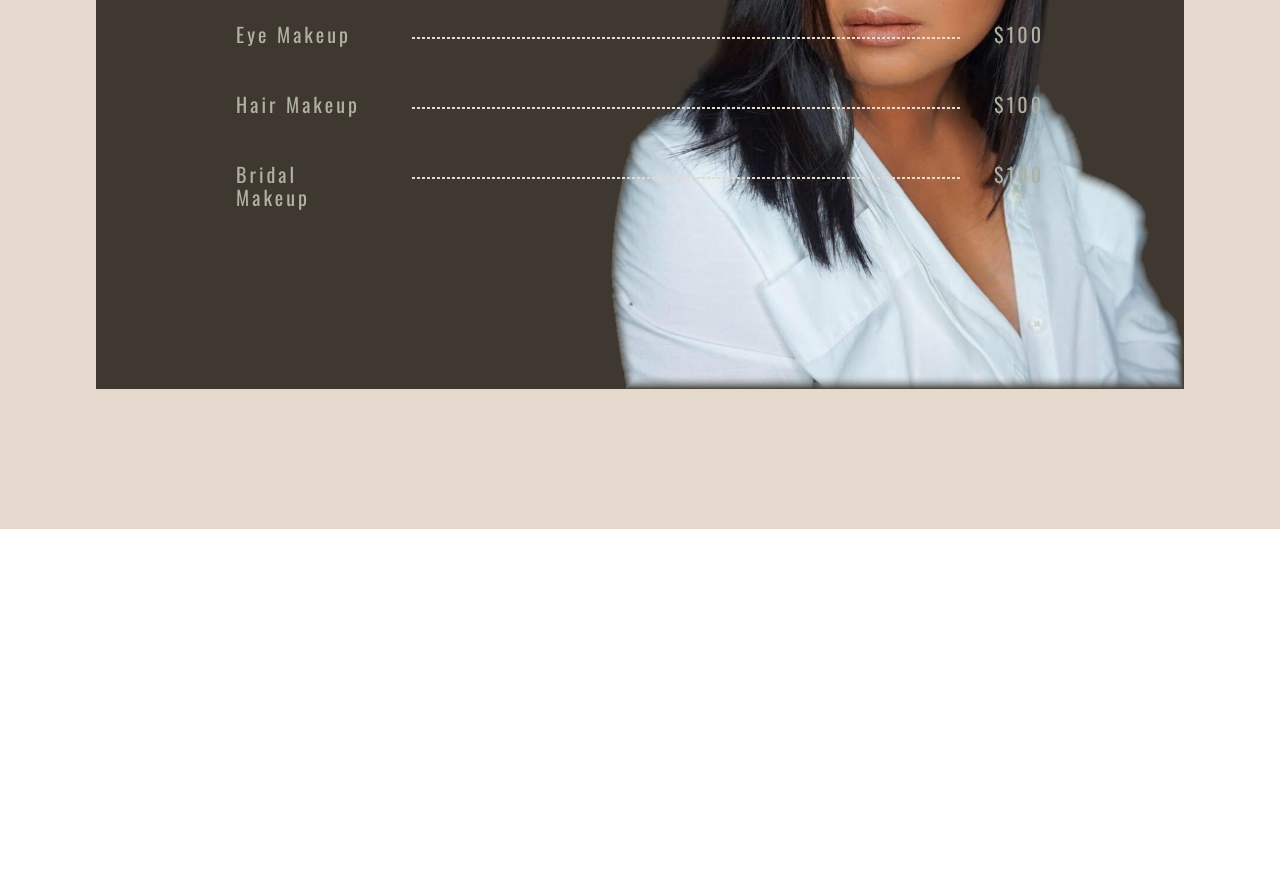
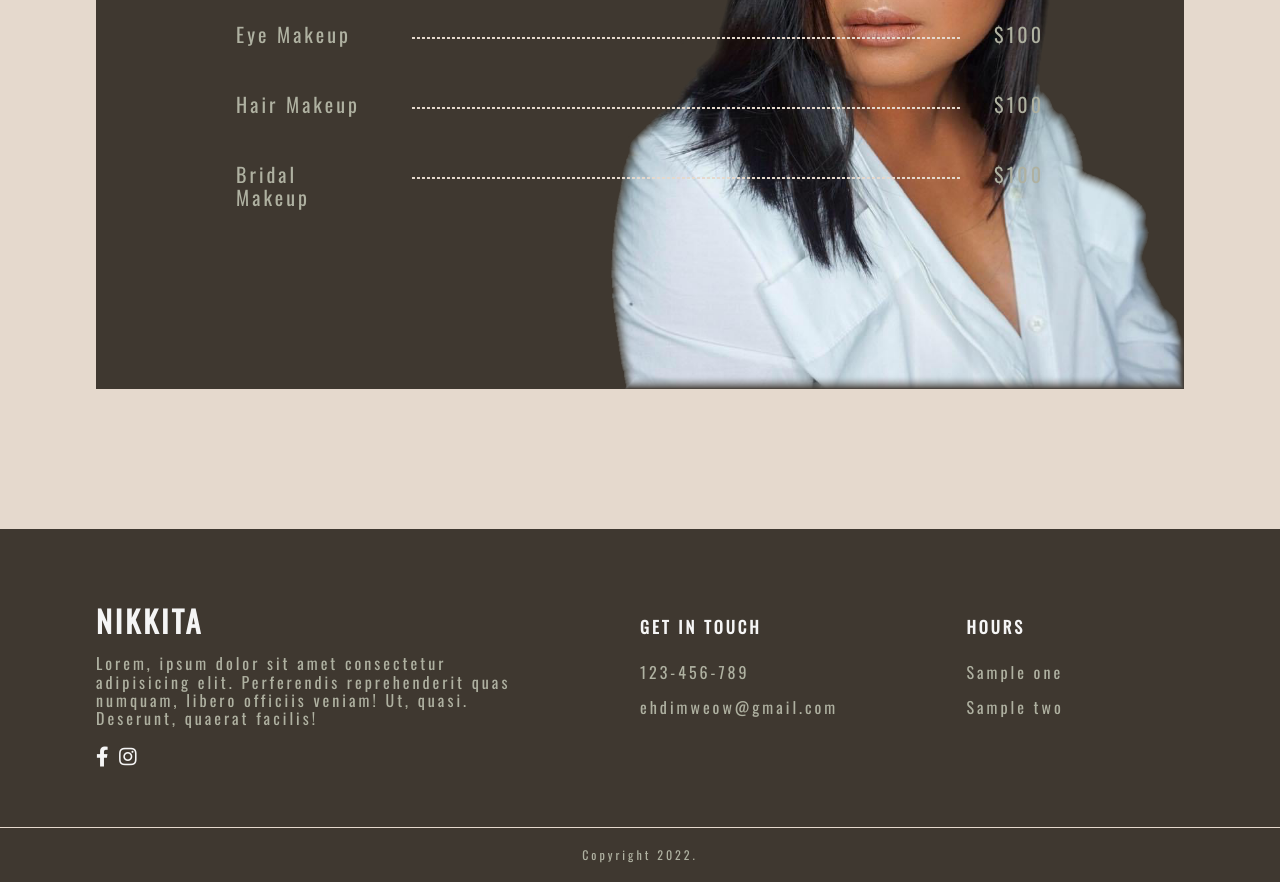
Before and after one commit to jfrani5/nikkita-makeup-project, a plain HTML site: page index.html in a window 1280 px wide. Shown: the part 4809-5691 px from the top of the page. Before the commit the page ends 5338 px from the top, so only its background shows below. Drawn offline with nearby package versions, Linux system fonts and the light colour scheme.

Commit message:
content for index.html in place

```diff
--- a/index.html
+++ b/index.html
@@ -6,6 +6,8 @@
    <meta name="viewport" content="width=device-width, initial-scale=1.0">
    <link rel="stylesheet" href="styles/styles.css">
    <link href="https://fonts.googleapis.com/css2?family=Oswald&display=swap" rel="stylesheet">
+   <link rel="stylesheet" href="https://use.fontawesome.com/releases/v5.15.4/css/all.css"
+      integrity="sha384-DyZ88mC6Up2uqS4h/KRgHuoeGwBcD4Ng9SiP4dIRy0EXTlnuz47vAwmeGwVChigm" crossorigin="anonymous">
    <title>Makeup By Nikkita</title>
 </head>
 <body>
@@ -130,8 +132,43 @@
                   <p>$100</p>
                </li>
             </ul>
-         </div>
-      </div>
+         </div> <!-- end of .box-price -->
+      </div> <!-- end of .price-container -->
    </section>
+   <!-- end of .price-section -->
+
+   <section class="contact-section">
+      <div class="wrapper contact-container">
+         <div class="bio-contact">
+            <h4>Nikkita</h4>
+            <p>Lorem, ipsum dolor sit amet consectetur adipisicing elit. Perferendis reprehenderit quas numquam, libero officiis veniam! Ut, quasi. Deserunt, quaerat facilis!</p>
+            <div class="links-contact">
+               <a href="#">
+                  <i class="fab fa-facebook-f"></i>
+               </a>
+               <a href="#">
+                  <i class="fab fa-instagram"></i>
+               </a>
+            </div>
+         </div> <!-- end of .bio-contact -->
+
+         <div class="info-contact contact-div">
+            <h5>Get in touch</h5>
+            <p>123-456-789</p>
+            <p>ehdimweow@gmail.com</p>
+         </div> <!-- end of info-contact -->
+
+         <div class="hours-contact contact-div">
+            <h5>Hours</h5>
+            <p>Sample one</p>
+            <p>Sample two</p>
+         </div> <!-- end of .hours-contact -->
+      </div> <!-- end of .contact-container -->
+   </section>
+   <!-- end of .contact-section -->
+
+   <footer>
+      <p>Copyright 2022.</p>
+   </footer>
 </body>
 </html>
--- /dev/null
+++ b/styles/sass/_contactSection.scss
@@ -0,0 +1,46 @@
+.contact-section {
+   background-color: $dark;
+   padding: 3rem 0;
+
+   .contact-container {
+      display: flex;
+      flex-wrap: wrap;
+      justify-content: space-between;
+      align-items: baseline;
+
+      .bio-contact {
+         width: 40%;
+
+         h4 {
+            font-size: 1.5rem;
+            margin: 0;
+         }
+      }
+
+      .contact-div {
+         width: 20%;
+      }
+
+      p {
+         font-size: 0.8rem;
+      }
+
+      h4,
+      h5,
+      i {
+         color: whitesmoke;
+      }
+   }
+}
+
+footer {
+   text-align: center;
+   background-color: $dark;
+   border-top: 1px solid $light;
+
+   p {
+      font-size: 0.6rem;
+      margin: 0;
+      padding: 1rem 0;
+   }
+}
--- a/styles/sass/styles.scss
+++ b/styles/sass/styles.scss
@@ -12,6 +12,7 @@ $greener: #6c7972;
 @import "portfolioSection";
 @import "servicesSection";
 @import "priceSection";
+@import "contactSection";
 
 
 
```
Also changed, not shown: styles/styles.css.
